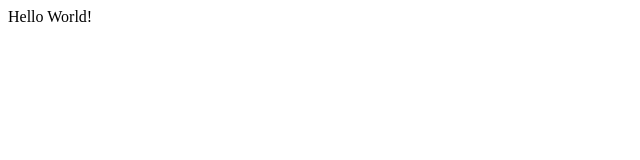
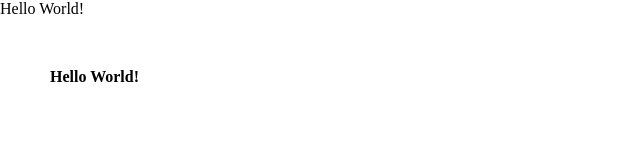
Before and after one commit to happyxiaofan/PokerGame, a plain HTML site: page index.html in a window 1280 px wide. Shown: the whole page, without its empty margins (0-640 px from the left). Drawn offline with Linux system fonts and the light colour scheme.

Commit message:
modify index.html

```diff
--- a/index.html
+++ b/index.html
@@ -7,8 +7,12 @@
     <meta name="viewport" content="width=device-width, initial-scale=1">
 
     <title>Github首页</title>
+	<link rel="stylesheet" type="text/css" href="main.css"/>
 </head>
 <body>
 	Hello World!
+	<div class='hello'>
+	<strong>Hello World!</strong>
+	</div>
 </body>
 </html>
```
